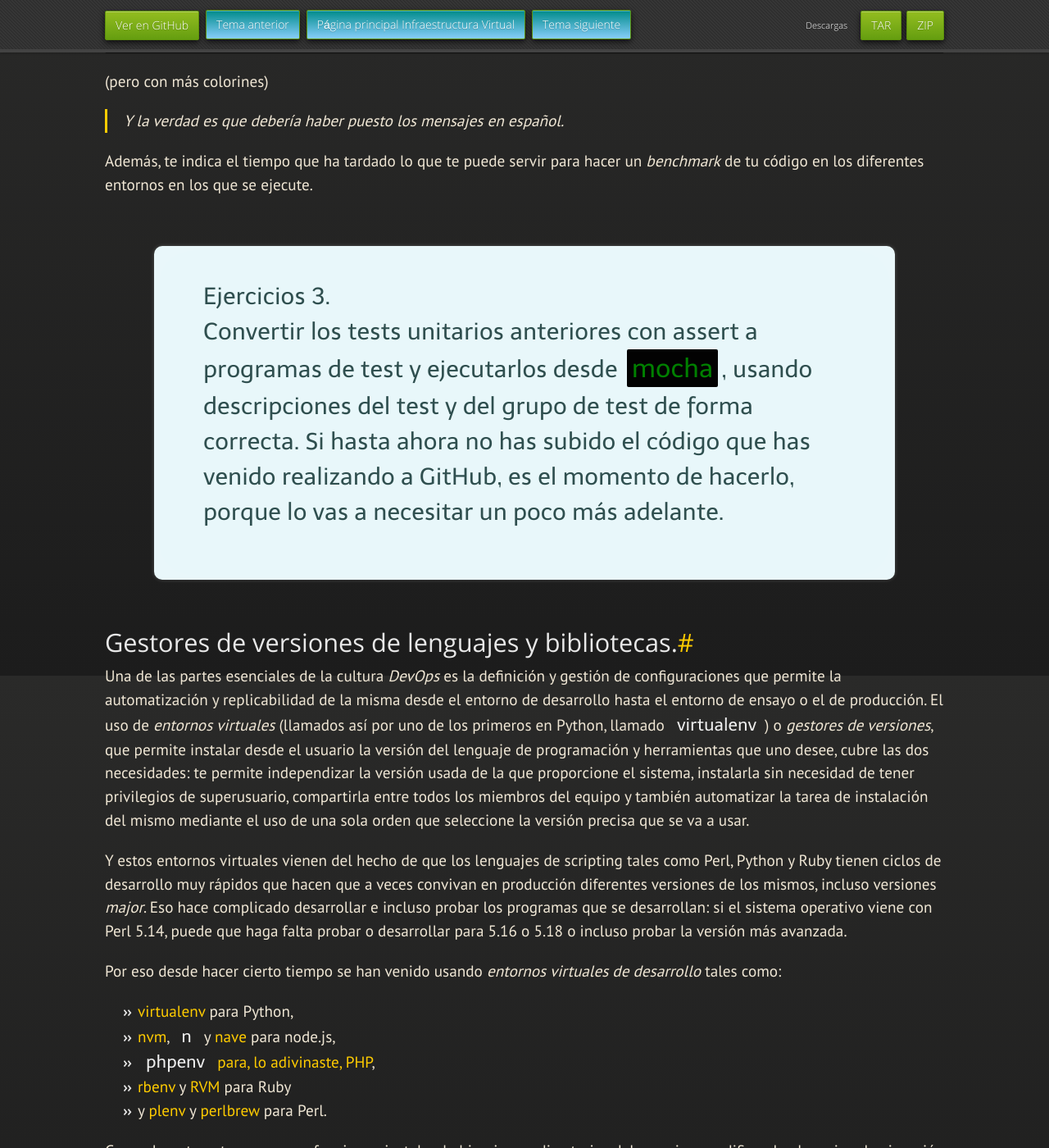
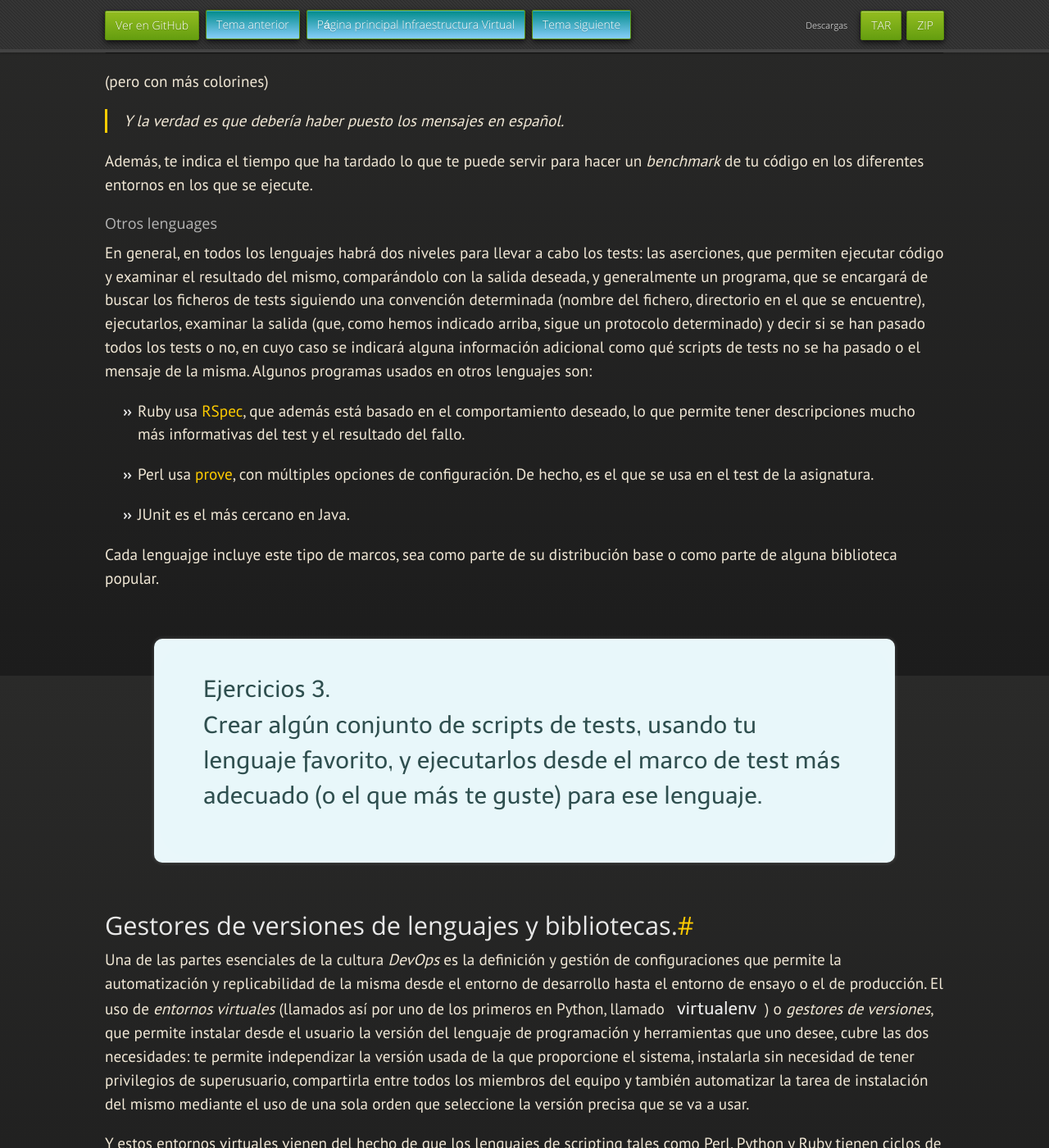
Before and after one commit to JJ/IV, a Jekyll site: the page built from documentos/temas/Desarrollo_basado_en_pruebas.md, in a window 1280 px wide and 1400 px high, scrolled down 8176 px. Shown: the whole window at 82% size. Built offline with Jekyll 4.4.1, drawn with Linux system fonts in a browser that asks for light colours; nearby versions of some CDN libraries; some web fonts are replaced; our own code applies the rules of GitHub Pages for plain Markdown files.

Commit message:
Sync documentos/temas/Desarrollo_basado_en_pruebas.md de master a gh-pages

```diff
--- a/documentos/temas/Desarrollo_basado_en_pruebas.md
+++ b/documentos/temas/Desarrollo_basado_en_pruebas.md
@@ -351,14 +351,39 @@ Además, te indica el tiempo que ha tardado lo que te puede servir para
 hacer un *benchmark* de tu código en los diferentes entornos en los
 que se ejecute.
 
+### Otros lenguages
+
+En general, en todos los lenguajes habrá dos niveles para llevar a
+cabo  los tests: las aserciones, que permiten ejecutar código y
+examinar el resultado del mismo, comparándolo con la salida deseada, y
+generalmente un programa, que se encargará de buscar los ficheros de
+tests siguiendo una convención determinada (nombre del fichero,
+directorio en el que se encuentre), ejecutarlos, examinar la salida
+(que, como hemos indicado arriba, sigue un protocolo determinado) y
+decir si se han pasado todos los tests o no, en cuyo caso se indicará
+alguna información adicional como qué scripts de tests no se ha
+pasado o el mensaje de la misma. Algunos programas usados en otros
+lenguajes son:
+
+* Ruby usa [RSpec](http://rspec.info/), que además está basado en el
+  comportamiento deseado, lo que permite tener descripciones mucho más
+  informativas del test y el resultado del fallo.
+
+* Perl usa [prove](https://perldoc.perl.org/prove.html), con múltiples
+  opciones de configuración. De hecho, es el que se usa en el test de
+  la asignatura.
+
+* JUnit es el más cercano en Java.
+
+Cada lenguajge incluye este tipo de marcos, sea como parte de su
+distribución base o como parte de alguna biblioteca popular.
+
 
 <div class='ejercicios' markdown='1'>
 
-Convertir los tests unitarios anteriores con assert a programas de
-test y ejecutarlos desde `mocha`, usando descripciones del test y del
-grupo de test de forma correcta. Si hasta ahora no has subido el
-código que has venido realizando a GitHub, es el momento de hacerlo,
-porque lo vas a necesitar un poco más adelante.
+Crear algún conjunto de scripts de tests, usando tu lenguaje favorito,
+y ejecutarlos desde el marco de test más adecuado (o el que más te
+guste) para ese lenguaje.
 
 </div>
 
```
